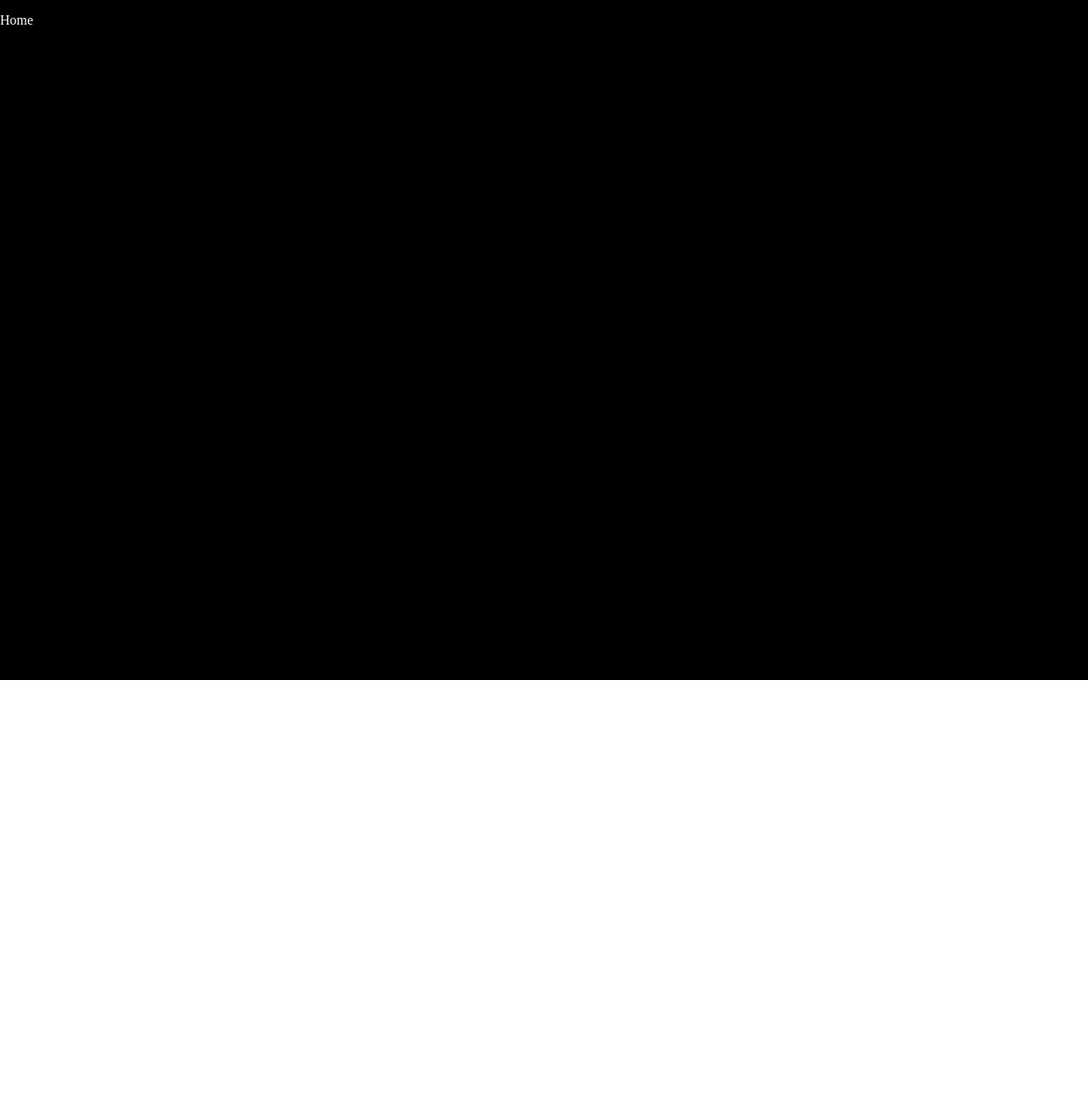
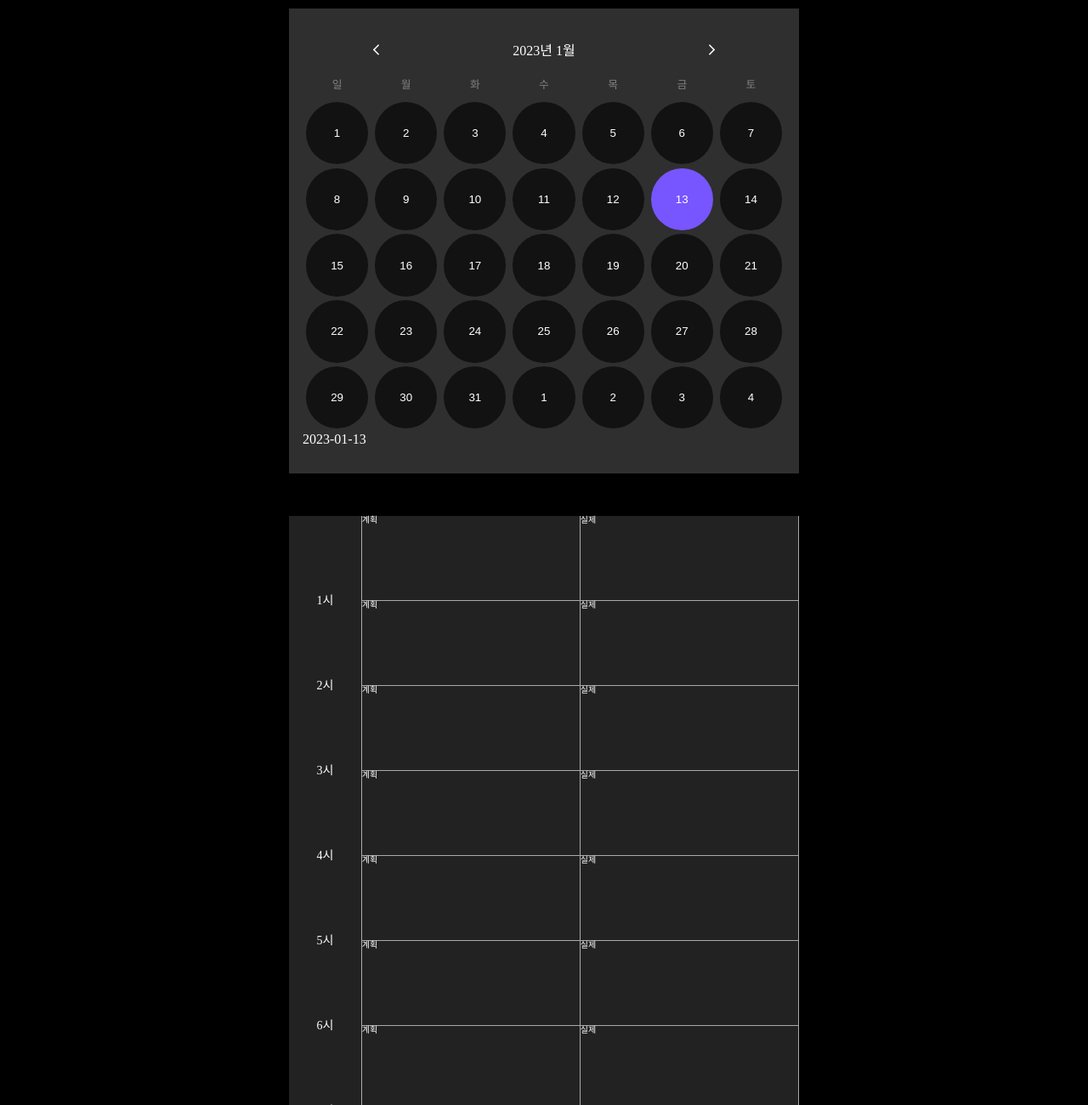
Before and after one commit to JaeYoung0/juni, a Next.js app: page /home/Home in a window 1280 px wide. Shown: the top 1300 px of the page at 85% size. Before the commit the page ends 800 px from the top, so only its background shows below. Built offline with nearby package versions, Linux system fonts and the light colour scheme.

Commit message:
feat: Calendar, TodayGrid

```diff
--- a/package.json
+++ b/package.json
@@ -20,6 +20,9 @@
   "dependencies": {
     "@emotion/react": "11.10.4",
     "@emotion/styled": "11.10.4",
+    "@mui/icons-material": "^5.11.0",
+    "@mui/material": "^5.11.4",
+    "dayjs": "^1.11.7",
     "next": "^13.0.5",
     "react": "^18.2.0",
     "react-dom": "^18.2.0"
--- /dev/null
+++ b/src/components/Calendar/Calendar.tsx
@@ -0,0 +1,129 @@
+import { useEffect, useState } from 'react'
+import dayjs, { Dayjs } from 'dayjs'
+import * as S from './style'
+import locale from 'dayjs/locale/ko'
+import weekdayPlugin from 'dayjs/plugin/weekday'
+import objectPlugin from 'dayjs/plugin/toObject'
+import isTodayPlugin from 'dayjs/plugin/isToday'
+import isBetweenPlugin from 'dayjs/plugin/isBetween'
+
+import ArrowBackIosNewIcon from '@mui/icons-material/ArrowBackIosNew'
+import ArrowForwardIosIcon from '@mui/icons-material/ArrowForwardIos'
+
+dayjs.extend(weekdayPlugin)
+dayjs.extend(objectPlugin)
+dayjs.extend(isTodayPlugin)
+dayjs.extend(isBetweenPlugin)
+
+// day <- 요일
+// date <- 날짜 (1일, 2일 ..)
+const formateDateObject = (currentCalendar: dayjs.Dayjs, date: dayjs.Dayjs) => ({
+  day: date.toObject().date,
+  month: date.toObject().months,
+  year: date.toObject().years,
+  isCurrentMonth: date.toObject().months === currentCalendar.month(),
+  isCurrentDay: date.isToday(),
+  unixStamp: date.unix(), // unix time: 1970년 1월 1일 00:00:00 UTC 로부터 현재까지의 누적된 초(seconds) 값
+})
+
+type DateCell = ReturnType<typeof formateDateObject>
+
+type WeekDates = DateCell[]
+
+function Calendar() {
+  const now = dayjs().locale({
+    ...locale,
+  })
+
+  const [currentCalendar, setCurrentCalendar] = useState<Dayjs>(now)
+  const [allDates, setAllDates] = useState<{ dates: WeekDates }[]>([{ dates: [] }])
+  const [current, setCurrent] = useState<number>(now.startOf('date').unix())
+
+  const goNextMonth = () => {
+    const result = currentCalendar.add(1, 'month')
+    setCurrentCalendar(result)
+  }
+
+  const goPrevMonth = () => {
+    const result = currentCalendar.subtract(1, 'month')
+    setCurrentCalendar(result)
+  }
+
+  const getAllDates = () => {
+    let date = currentCalendar.startOf('month').weekday(0) // 현재 달력에 해당하는 달의 첫번째 날에 해당하는 주의 첫번째 날 = 달력의 시작점
+    const nextMonth = currentCalendar.add(1, 'month').month()
+
+    let weekDates: WeekDates = []
+    const allDates: { dates: WeekDates }[] = []
+
+    // 현재 date에 해당하는 주의 첫번째 날에 해당하는 달이 다음달이 아닐때까지 루프 돌리기
+    let dayCounter = 1
+    while (date.weekday(0).toObject().months !== nextMonth) {
+      const formated = formateDateObject(currentCalendar, date)
+      weekDates.push(formated)
+      if (dayCounter === 7) {
+        allDates.push({ dates: weekDates })
+        weekDates = []
+        dayCounter = 0
+      }
+      dayCounter++
+      date = date.add(1, 'day')
+    }
+
+    setAllDates(allDates)
+  }
+
+  const handleClickCell = (date: DateCell) => setCurrent(date.unixStamp)
+
+  useEffect(() => {
+    getAllDates()
+  }, [currentCalendar])
+
+  const getCellClassName = (date: DateCell) => {
+    if (date.unixStamp === current) return 'current'
+    else return ''
+  }
+
+  return (
+    <S.Container>
+      <S.CalendarBox>
+        <S.HeaderBox>
+          <button onClick={() => goPrevMonth()}>
+            <ArrowBackIosNewIcon />
+          </button>
+          <span>{currentCalendar.format('YYYY년 MMM')}</span>
+          <button onClick={() => goNextMonth()}>
+            <ArrowForwardIosIcon />
+          </button>
+        </S.HeaderBox>
+        <S.DaysBox>
+          {Array.from({ length: 7 }, (_, idx) => (
+            <S.Day key={idx}>{now.weekday(idx).format('dd')}</S.Day>
+          ))}
+        </S.DaysBox>
+        <S.DatesBox>
+          {allDates.map((weekdates, index) => {
+            return (
+              <S.Row key={index}>
+                {weekdates.dates.map((date, idx) => (
+                  <S.Cell
+                    onClick={() => handleClickCell(date)}
+                    key={idx}
+                    className={getCellClassName(date)}
+                  >
+                    <span>{date.day}</span>
+                  </S.Cell>
+                ))}
+              </S.Row>
+            )
+          })}
+        </S.DatesBox>
+        <S.SelectedRangeBox>
+          {<span>{dayjs.unix(current).format('YYYY-MM-DD')}</span>}
+        </S.SelectedRangeBox>
+      </S.CalendarBox>
+    </S.Container>
+  )
+}
+
+export default Calendar
--- /dev/null
+++ b/src/components/Calendar/style.ts
@@ -0,0 +1,111 @@
+import styled from '@emotion/styled'
+
+export const Container = styled.div`
+  /* display: grid; */
+  /* grid-template-columns: 1fr 5fr; */
+`
+
+export const CalendarBox = styled.div`
+  width: 100%;
+  height: 100%;
+  font-size: 1.6rem;
+  color: #fff;
+  background: #2f2f2f;
+
+  padding: 1em 1em 2em;
+`
+
+export const HeaderBox = styled.div`
+  width: 100%;
+  display: flex;
+  justify-content: space-around;
+  align-items: center;
+
+  padding: 1.5em 0;
+
+  button {
+    background: transparent;
+  }
+
+  svg {
+    color: #fff;
+  }
+`
+
+export const DaysBox = styled.div`
+  width: 100%;
+  display: flex;
+  justify-content: space-between;
+
+  font-size: 0.8em;
+  color: gray;
+
+  margin-bottom: 1em;
+`
+
+export const Day = styled.div`
+  width: 100%;
+  text-align: center;
+`
+
+export const DatesBox = styled.div``
+
+export const Row = styled.div`
+  width: 100%;
+  display: flex;
+  justify-content: space-between;
+
+  margin: 0.3em 0;
+`
+
+export const Cell = styled.button`
+  width: 100%;
+  aspect-ratio: 1;
+
+  color: #fff;
+  background: #121212;
+
+  border-radius: 50%;
+  margin: 0 0.3em;
+
+  transition: 0.2s ease-out;
+
+  &.current {
+    background: #7755ff;
+  }
+
+  /* &:hover:not(.start, .end) {
+    background: #434343;
+  } */
+
+  &.today {
+    border: 1px solid #fff;
+  }
+`
+
+export const SelectedRangeBox = styled.div`
+  background: #2f2f2f;
+  font-size: 16px;
+`
+
+export const HelperBox = styled.div`
+  width: 100%;
+  height: 100%;
+
+  max-width: 10em;
+  background: #2f2f2f;
+  display: flex;
+  flex-direction: column;
+  justify-content: center;
+
+  button {
+    background: #2f2f2f;
+    color: #fff;
+    /* border: 1px solid #000; */
+    padding: 0.5em;
+
+    &:hover {
+      background: #000;
+    }
+  }
+`
--- /dev/null
+++ b/src/components/TodayGrid/TodayGrid.tsx
@@ -0,0 +1,64 @@
+import React from 'react'
+import * as S from './style'
+
+function TodayGrid() {
+  const times = Array.from({ length: 24 }, (v, i) => i + 1)
+  const plans = Array.from({ length: 24 }, (v, i) => i + 1)
+  const real = Array.from({ length: 24 }, (v, i) => i + 1)
+
+  //   TODO1. 계획 셀 클릭했을 때
+  // '계획'을 클릭 => 모달이 뜬다 => 모달에서는 00시 ~ 00시까지 000을 한다는 입력을 받는다. (제목 + 상세내용) 그리고 색상도 정한다 (POST 요청을 보냄)
+  // => 확인을 클릭하면 입력된 시간만큼이 지정한 색상대로 보인다.
+  // => 개요화면에서는 제목만 보인다. 클릭하면 모달에서 제목 + 상세내용이 보인다.
+
+  // TODO2. 현재 어떤 날짜인지 (12/22)를 전역상태에서 받아오고 12/22에 해당하는 시간표를 보여주기.
+
+  /**
+   * TODO3. 실제 셀 클릭했을 때
+   * 바로 좌편에 있는 계획 실행여부를 묻는다 => YES인경우 화려한 애니메이션 / NO인경우 그 시간에 무엇을 했는지 입력. / 계획한 것들을 바로 선택하게 할 수 있는 셀렉터를 제공
+   */
+
+  /**
+   * TODO4.
+   * 계획셀이 끝나는 시점에 push 알람
+   */
+
+  /**
+   * 완벽하게 계획대로 했으면 별을 모음
+   * 한달동안 별이 몇개인지 볼 수 있음
+   * 그 날에 왜 그것을 못했는지 적어보는 성찰노트도 있으면 좋겠음.
+   */
+  return (
+    <S.Container>
+      <div>
+        {times.map((item) => (
+          <S.Time className="time" key={item}>
+            <span>{item}시</span>
+          </S.Time>
+        ))}
+      </div>
+      <div>
+        {plans.map((item) => (
+          <div
+            key={item}
+            onClick={() => {
+              const answer = prompt('어떤 계획을 세우시겠습니까?')
+              console.log('@@answer', answer)
+            }}
+          >
+            <span>계획</span>
+          </div>
+        ))}
+      </div>
+      <div>
+        {real.map((item) => (
+          <div key={item}>
+            <span>실제</span>
+          </div>
+        ))}
+      </div>
+    </S.Container>
+  )
+}
+
+export default TodayGrid
--- /dev/null
+++ b/src/components/TodayGrid/style.ts
@@ -0,0 +1,38 @@
+import styled from '@emotion/styled'
+
+export const Time = styled.div`
+  display: flex;
+  flex-direction: column;
+  justify-content: flex-end;
+  text-align: center;
+
+  span {
+    transform: translateY(50%);
+    font-size: 1.4rem;
+  }
+`
+
+// TODO Error: Component selectors can only be used in conjunction with @emotion/babel-plugin, the swc Emotion plugin, or another Emotion-aware compiler transform.
+/* div > ${Time}{
+} */
+
+export const Container = styled.div`
+  display: grid;
+  grid-template-columns: 1fr 3fr 3fr;
+  padding: 5rem 0;
+
+  div > div {
+    width: 100%;
+    min-height: 100px;
+    background: #222222;
+
+    border-right: 1px solid #aaa;
+  }
+
+  div:first-child > div {
+    border-bottom: none;
+  }
+  div:not(:first-child) > div {
+    border-bottom: 1px solid #aaa;
+  }
+`
--- a/src/pages/_app.tsx
+++ b/src/pages/_app.tsx
@@ -7,7 +7,7 @@ function MyApp({ Component, pageProps }: AppProps) {
   return (
     <>
       <Head>
-        <title>Next.js Starter</title>
+        <title>Juni Calendar</title>
         <meta name="viewport" content="width=device-width, viewport-fit=cover, initial-scale=1" />
       </Head>
       <Global styles={resetStyle} />
--- a/src/pages/home/Home.style.ts
+++ b/src/pages/home/Home.style.ts
@@ -5,3 +5,9 @@ export const Container = styled.div`
   min-height: 100vh;
   background-color: #000000;
 `
+
+export const CalendarBox = styled.div`
+  width: 100%;
+  max-width: 60rem;
+  margin: 0 auto;
+`
--- a/src/pages/home/Home.tsx
+++ b/src/pages/home/Home.tsx
@@ -1,5 +1,7 @@
 import * as S from './Home.style'
 import { css } from '@emotion/react'
+import Calendar from '@/components/Calendar/Calendar'
+import TodayGrid from '@/components/TodayGrid/TodayGrid'
 
 function Home() {
   return (
@@ -10,7 +12,10 @@ function Home() {
           color: white;
         `}
       >
-        Home
+        <S.CalendarBox>
+          <Calendar />
+          <TodayGrid />
+        </S.CalendarBox>
       </h1>
     </S.Container>
   )
--- a/src/styles/resetStyle.ts
+++ b/src/styles/resetStyle.ts
@@ -134,6 +134,7 @@ export const resetStyle = css`
 
   html {
     font-family: NanumBarunGothic;
+    font-size: 10px;
     -webkit-tap-highlight-color: rgba(0, 0, 0, 0);
   }
 
```
Also changed, not shown: 1 other file (tests, documents, lock files or other folders).
